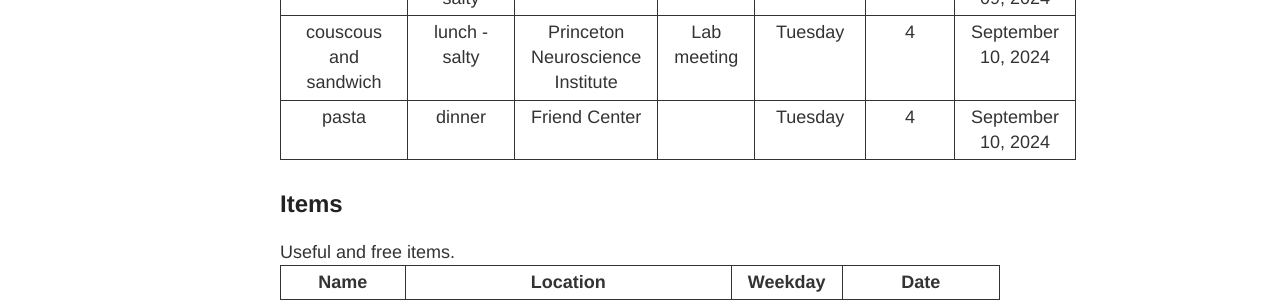
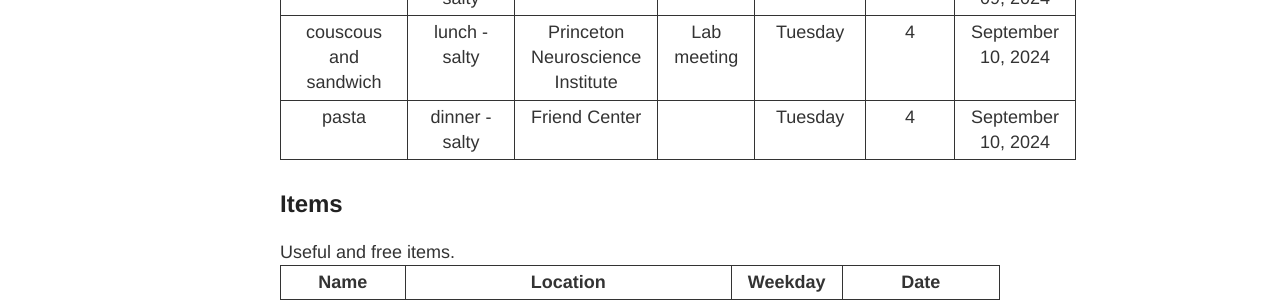
Before and after one commit to younesStrittmatter/princeton-experiment, a Jekyll site: the page built from free.html, in a window 1280 px wide. Shown: the part 1101-1401 px from the top of the page. Built offline with Jekyll 4.4.1, drawn with Linux system fonts in a browser that asks for light colours.

Commit message:
added info

```diff
--- a/_data/free-food.yml
+++ b/_data/free-food.yml
@@ -67,6 +67,7 @@
   rating: 4
 - name: pasta
   time: dinner
+  type: salty
   location: Friend Center
   date: 2024-09-10
   rating: 4
```
